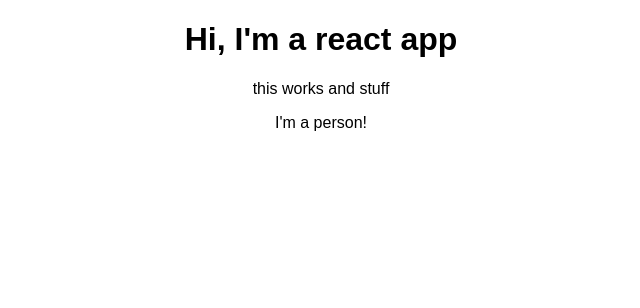
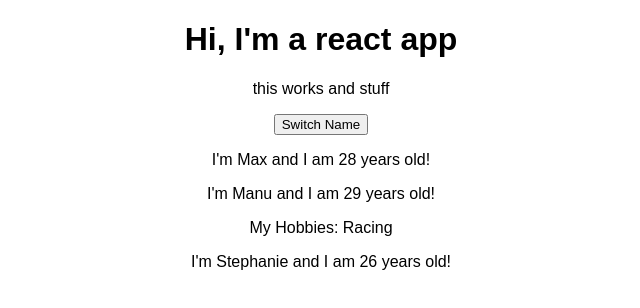
Before and after one commit to EddieCrochet/react-complete-guide, a React (Create React App) app: page / in a window 1280 px wide. Shown: the top 308 px of the page, without its empty margins (319-959 px from the left). Built offline with nearby package versions, Linux system fonts and the light colour scheme.

Commit message:
more react play

```diff
--- a/src/App.js
+++ b/src/App.js
@@ -3,12 +3,23 @@
 import Person from './Person/Person';
 
 class App extends Component {
+  state = {
+    persons: [
+      {name: 'Max', age: 28},
+      {name: 'Manu', age: 29},
+      {name: 'Stephanie', age: 26}
+    ]
+  }
+
   render() {
     return (
       <div className="App">
         <h1>Hi, I'm a react app</h1>
         <p>this works and stuff</p>
-        <Person />
+        <button>Switch Name</button>
+        <Person name={this.state.persons[0].name} age={this.state.persons[0].age}/>
+        <Person name={this.state.persons[1].name} age={this.state.persons[1].age}>My Hobbies: Racing</Person>
+        <Person name={this.state.persons[2].name} age={this.state.persons[2].age}/>
       </div>
     );
    // return React.createElement('div', null, 'h1', 'Hi, I\'m a react app!')
--- a/src/Person/Person.js
+++ b/src/Person/Person.js
@@ -1,7 +1,12 @@
 import React from 'react';
 
-const person = () => {
-    return <p>I'm a person!</p>
+const person = (props) => {
+    return (
+        <div>
+            <p>I'm {props.name} and I am {props.age} years old!</p>
+            <p>{props.children}</p>
+        </div>
+    )
 };
 
 export default person;
```
